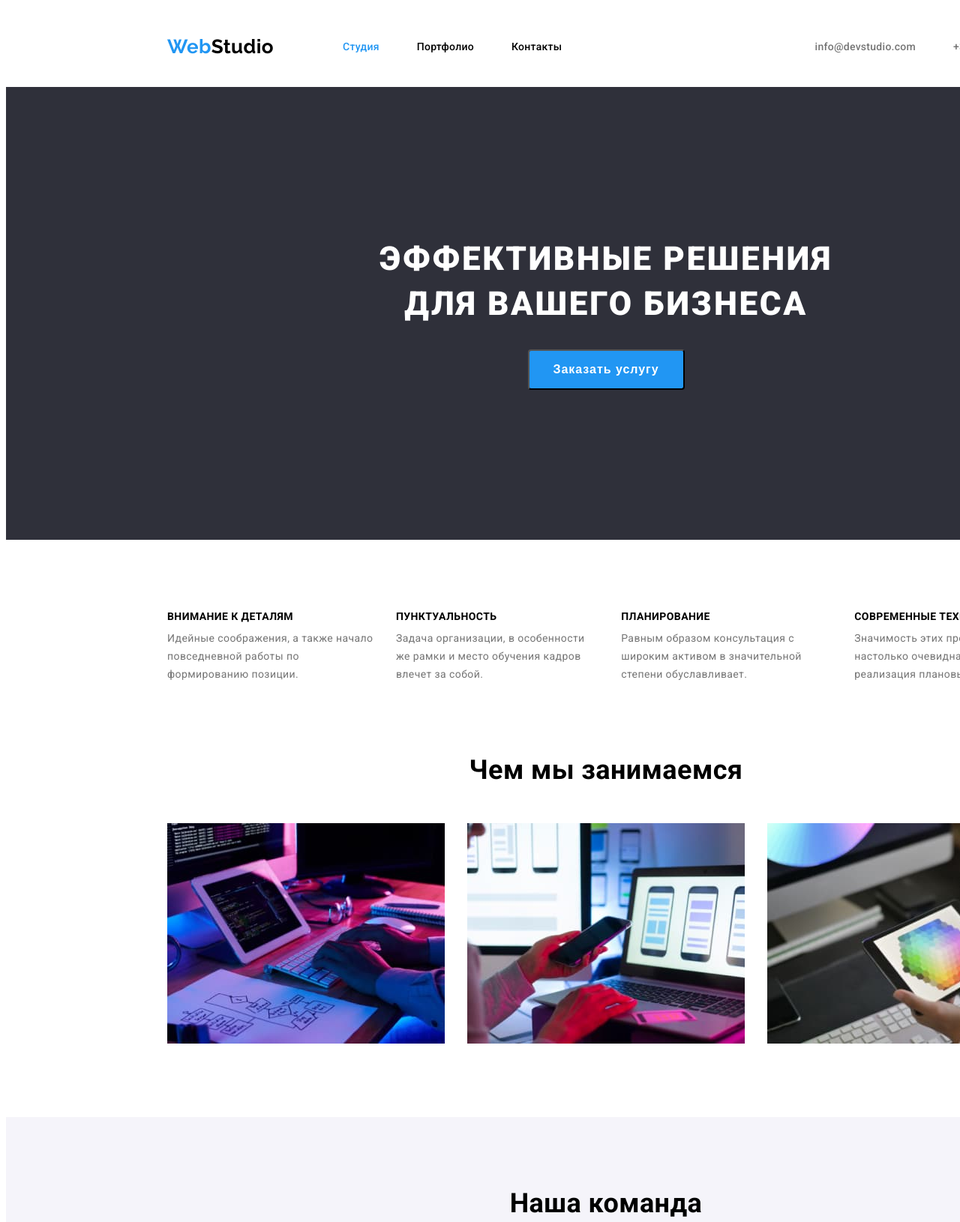
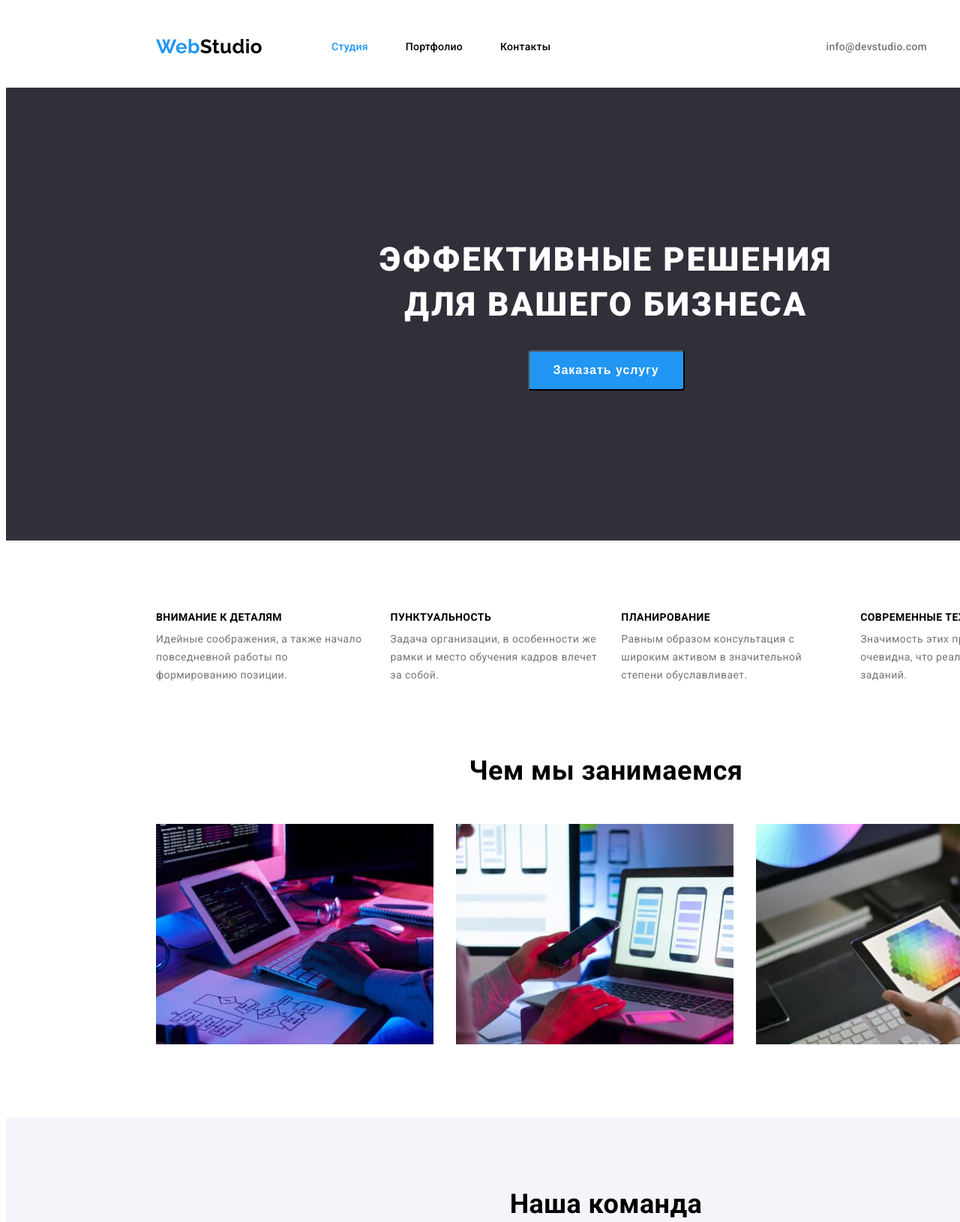
Before and after one commit to KhrystynaLavryniv/goit-markup-hw-03, a plain HTML site: page index.html in a window 1280 px wide. Shown: the top 1630 px of the page at 75% size. Drawn offline with Linux system fonts and the light colour scheme.

Commit message:
додано рамки, зміна ширини

```diff
--- a/css/style.css
+++ b/css/style.css
@@ -32,15 +32,22 @@ ol,
 ul {
   padding: 0;
 }
+.img {
+  display: block;
+  max-width: 100%;
+}
 /* ======header====== */
-
-.header-container {
+.container {
   display: flex;
   align-items: center;
-  width: 1170px;
+  width: 1200px;
   margin: 0 auto;
   padding: 0 15px;
 }
+.header-section {
+  border-bottom: 1px solid #ececec;
+}
+
 .logo {
   margin-right: 92px;
   font-family: 'Raleway', sans-serif;
@@ -156,13 +163,6 @@ ul {
 }
 /* ======preference====== */
 
-.preference-container {
-  display: flex;
-  padding-left: 15px;
-  padding-right: 15px;
-  margin: 0 auto;
-  width: 1170px;
-}
 .preference-list {
   display: flex;
   padding-top: 94px;
@@ -186,8 +186,9 @@ ul {
 }
 
 /* ======work======= */
-.work-container {
-  width: 1170px;
+.work-container,
+.team-container {
+  width: 1200px;
   padding: 0 15px;
   margin: 0 auto;
 }
@@ -216,11 +217,7 @@ ul {
   margin: 0 auto;
   background-color: #f5f4fa;
 }
-.team-container {
-  width: 1170px;
-  padding: 0 15px;
-  margin: 0 auto;
-}
+
 .team-title {
   text-align: center;
   padding-top: 94px;
@@ -291,7 +288,7 @@ ul {
 }
 /* portfolio section */
 .portfolio-container {
-  width: 1170px;
+  width: 1200px;
   padding: 0 15px;
   margin: 0 auto;
 }
@@ -334,8 +331,12 @@ ul {
   list-style: none;
 }
 .portfolio-list-item {
+  width: calc((100% - 30 * 3) \3);
   margin-left: 30px;
   margin-bottom: 30px;
+  border: 1px solid #eeeeee;
+  border: 1px solid #eeeeee;
+  border: 1px solid #eeeeee;
 }
 
 .portfolio-title {
--- a/index.html
+++ b/index.html
@@ -13,7 +13,7 @@
 
 <body>
     <header class="header-section">
-        <div class="header-container">
+        <div class="container">
             <nav class="navigation">
                 <a class="logo" href="/index.html" lang="en"><span class="part-logo">Web</span>Studio</a>
                 <ul class="navigation-list">
@@ -45,7 +45,7 @@
             <button class="hero-button" type="button">Заказать услугу</button>
         </section>
         <section class="preference">
-            <div class="preference-container">
+            <div class="container">
                 <h2 hidden>Наше преимущество</h2>
                 <ul class="preference-list">
                     <li class="preference-list-item">
```
Also changed, not shown: portfolio.html (+1 -1 lines).
